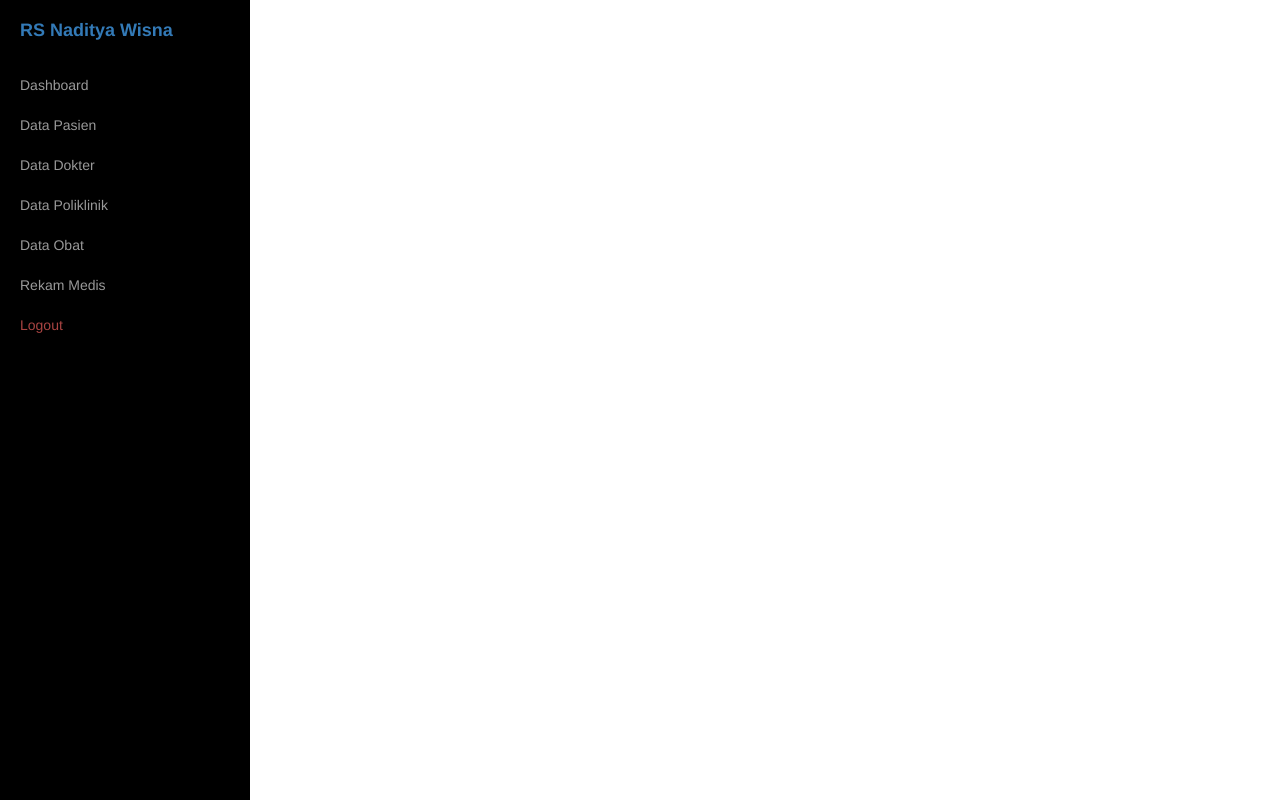
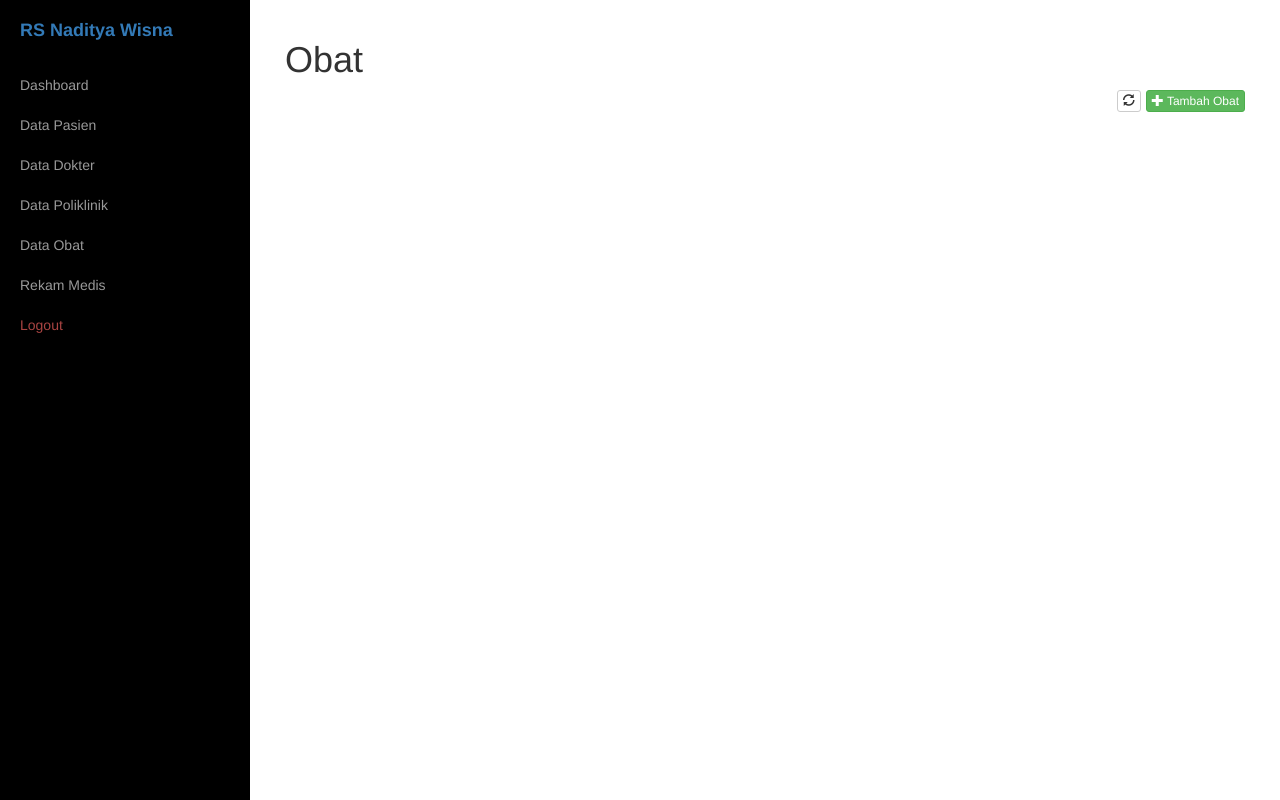
Before and after one commit to Danazzz/rekam_medis, a PHP site: page /Klp3_ProjectWeb/obat/generate.php in a window 1280 px wide. Run offline with PHP 8.4, Linux system fonts and the light colour scheme; a user stored in the database is signed in.

Commit message:
Menambah div class seperti pada data.php

```diff
--- a/obat/generate.php
+++ b/obat/generate.php
@@ -1,3 +1,12 @@
 <?php include_once('../_header.php'); ?>
 
+    <div class="box">
+		<h1>Obat</h1>
+		<h4>
+			<div class="pull-right">
+				<a href="" class="btn btn-default btn-xs"><i class="glyphicon glyphicon-refresh"></i></a>
+				<a href="generate.php" class="btn btn-success btn-xs"><i class="glyphicon glyphicon-plus"></i> Tambah Obat</a>
+			</div>
+		</h4>
+
 <?php include_once('../_footer.php'); ?>
```
